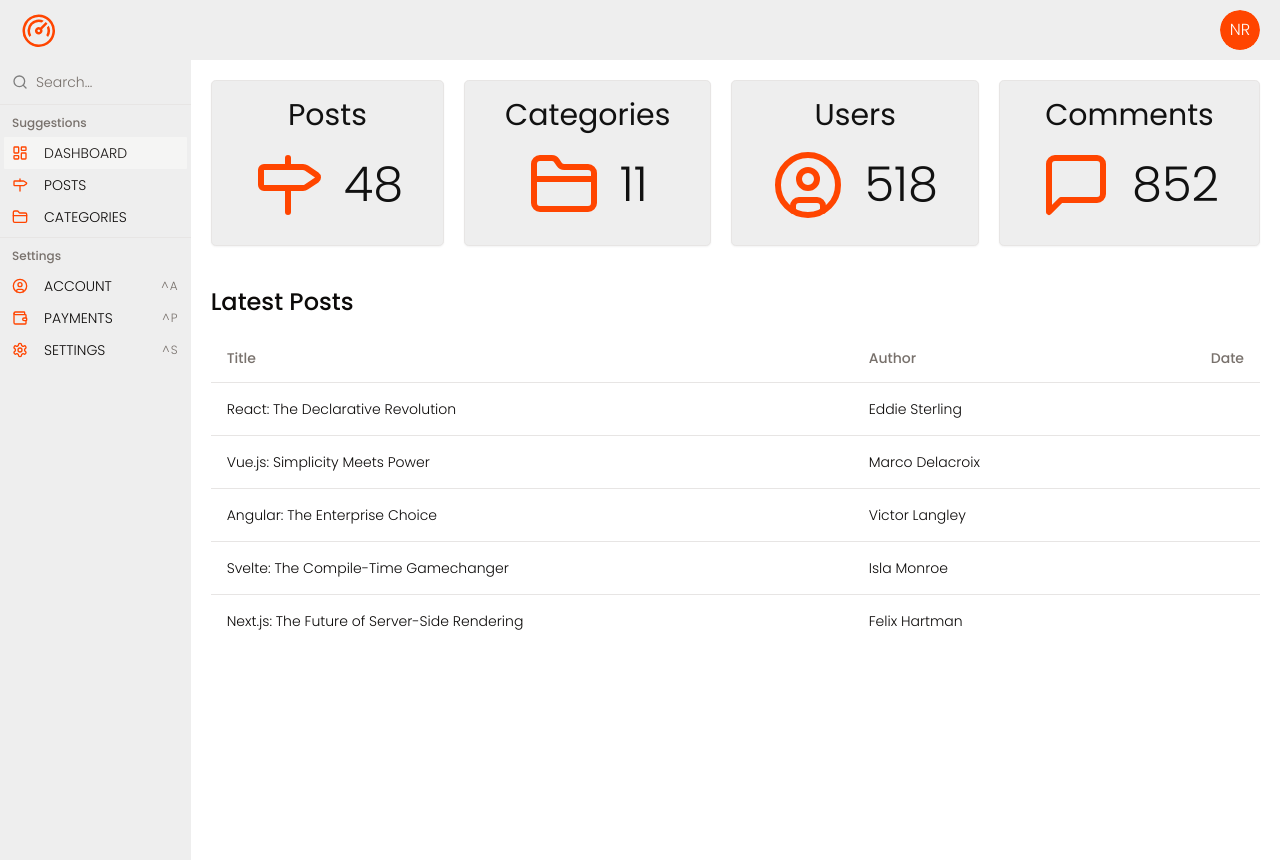
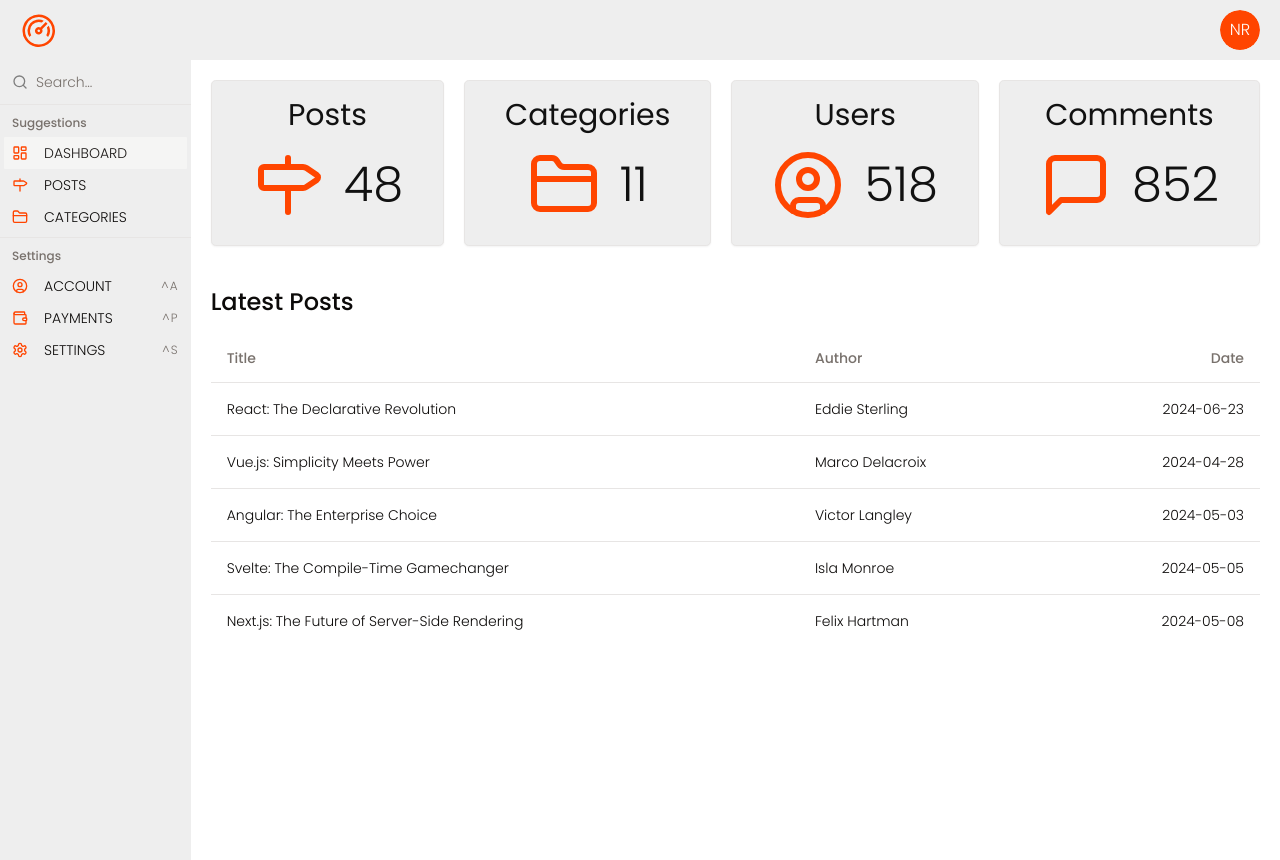
Before and after one commit to Nimira43/Tabularium, a Next.js app: page / in a window 1280 px wide. Built offline with nearby package versions, Linux system fonts and the light colour scheme; a web font is replaced by a local one.

Commit message:
Mapping throught post.date

```diff
--- a/components/posts/PostsTable.tsx
+++ b/components/posts/PostsTable.tsx
@@ -35,6 +35,11 @@ const PostsTable = ({
               >
                 { post.author }
               </TableCell>
+              <TableCell
+                className='text-right hidden md:table-cell'
+              >
+                { post.date }
+              </TableCell>
             </TableRow>
           ))}
         </TableBody>
```
